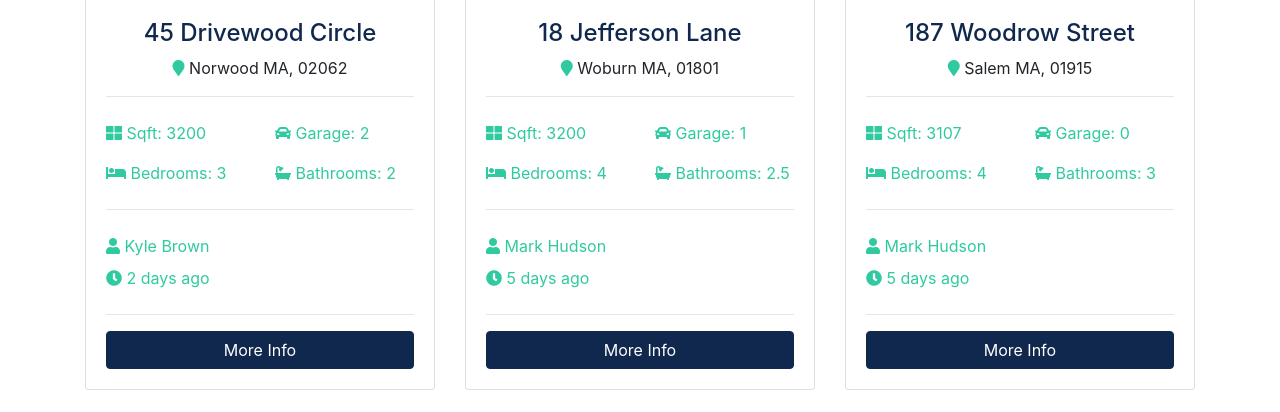
After one commit to RodrigoMachado9/django-web, a Django app: template templates/listings/search.jinja2 in a window 1280 px wide. The commit adds this page. Shown: the part 765-1177 px from the top of the page. Run offline with Django 3.2, Linux system fonts and the light colour scheme; the template is opened without the code that fills it, so the values that code supplies are empty; some libraries are stand-ins or nearby versions.

Commit message:
added search choice and refactoring view page

```diff
--- a/pages/views.py
+++ b/pages/views.py
@@ -2,6 +2,7 @@ from django.shortcuts import render
 # from django.http import HttpResponse
 from listings.models import Listing
 from realtors.models import Realtor
+from listings.choices import price, states, bedroom
 
 
 # Create your views here.
@@ -11,7 +12,10 @@ def index(request):
     listings = Listing.objects.order_by("-list_date").filter(is_published=True)[:3]
 
     context = {
-        "listings": listings
+        "listings": listings,
+        "state_choice": states,
+        "price_choice": price,
+        "bedroom_choice": bedroom
     }
 
     return render(request, 'pages/index.jinja2', context)
--- /dev/null
+++ b/templates/listings/search.jinja2
@@ -0,0 +1,390 @@
+{% extends 'base.jinja2' %}
+
+
+{% load humanize %}
+
+{% block content %}
+
+    <section id="showcase-inner" class="showcase-search text-white py-5">
+        <div class="container">
+            <div class="row text-center">
+                <div class="col-md-12">
+                    <form action="search.jinja2">
+                        <!-- Form Row 1 -->
+                        <div class="form-row">
+                            <div class="col-md-4 mb-3">
+                                <label class="sr-only">Keywords</label>
+                                <input type="text" name="keywords" class="form-control"
+                                       placeholder="Keyword (Pool, Garage, etc)">
+                            </div>
+
+                            <div class="col-md-4 mb-3">
+                                <label class="sr-only">City</label>
+                                <input type="text" name="city" class="form-control" placeholder="City">
+                            </div>
+
+                            <div class="col-md-4 mb-3">
+                                <label class="sr-only">State</label>
+                                <select name="state" class="form-control">
+                                    <option selected="true" disabled="disabled">State (All)</option>
+
+                                    {% for key, value in state_choice.items %}
+                                        <option value="{{ key }}">{{ value }}</option>
+                                    {% endfor %}
+
+                                </select>
+                            </div>
+                        </div>
+                        <!-- Form Row 2 -->
+                        <div class="form-row">
+                            <div class="col-md-6 mb-3">
+                                <label class="sr-only">Bedrooms</label>
+                                <select name="bedrooms" class="form-control">
+                                    <option selected="true" disabled="disabled">Bedrooms (Any)</option>
+
+                                    {% for key, value in bedroom_choice.items %}
+                                        <option value="{{ key }}">{{ value }}</option>
+                                    {% endfor %}
+
+                                </select>
+                            </div>
+                            <div class="col-md-6 mb-3">
+                                <select name="price" class="form-control">
+                                    <option selected="true" disabled="disabled">Max Price (All)</option>
+
+                                    {% for key, value in price_choice.items %}
+                                        <option value={{ key }}>{{ value }}</option>
+                                    {% endfor %}
+
+                                </select>
+                            </div>
+                        </div>
+                        <button class="btn btn-secondary btn-block mt-4" type="submit">Submit form</button>
+                    </form>
+                </div>
+            </div>
+        </div>
+    </section>
+
+    <!-- Breadcrumb -->
+    <section id="bc" class="mt-3">
+        <div class="container">
+            <nav aria-label="breadcrumb">
+                <ol class="breadcrumb">
+                    <li class="breadcrumb-item">
+                        <a href="index.html">
+                            <i class="fas fa-home"></i> Home</a>
+                    </li>
+                    <li class="breadcrumb-item">
+                        <a href="listings.html">Browse Listings</a>
+                    </li>
+                    <li class="breadcrumb-item active"> Search Results</li>
+                </ol>
+            </nav>
+        </div>
+    </section>
+
+    <!-- Listings -->
+    <section id="listings" class="py-4">
+        <div class="container">
+            <div class="row">
+
+                <!-- Listing 1 -->
+                <div class="col-md-6 col-lg-4 mb-4">
+                    <div class="card listing-preview">
+                        <img class="card-img-top" src="assets/img/homes/home-1.jpg" alt="">
+                        <div class="card-img-overlay">
+                            <h2>
+                                <span class="badge badge-secondary text-white">$490,000</span>
+                            </h2>
+                        </div>
+                        <div class="card-body">
+                            <div class="listing-heading text-center">
+                                <h4 class="text-primary">45 Drivewood Circle</h4>
+                                <p>
+                                    <i class="fas fa-map-marker text-secondary"></i> Norwood MA, 02062</p>
+                            </div>
+                            <hr>
+                            <div class="row py-2 text-secondary">
+                                <div class="col-6">
+                                    <i class="fas fa-th-large"></i> Sqft: 3200
+                                </div>
+                                <div class="col-6">
+                                    <i class="fas fa-car"></i> Garage: 2
+                                </div>
+                            </div>
+                            <div class="row py-2 text-secondary">
+                                <div class="col-6">
+                                    <i class="fas fa-bed"></i> Bedrooms: 3
+                                </div>
+                                <div class="col-6">
+                                    <i class="fas fa-bath"></i> Bathrooms: 2
+                                </div>
+                            </div>
+                            <hr>
+                            <div class="row py-2 text-secondary">
+                                <div class="col-12">
+                                    <i class="fas fa-user"></i> Kyle Brown
+                                </div>
+                            </div>
+                            <div class="row text-secondary pb-2">
+                                <div class="col-6">
+                                    <i class="fas fa-clock"></i> 2 days ago
+                                </div>
+                            </div>
+                            <hr>
+                            <a href="listing.html" class="btn btn-primary btn-block">More Info</a>
+                        </div>
+                    </div>
+                </div>
+
+                <!-- Listing 2 -->
+                <div class="col-md-6 col-lg-4 mb-4">
+                    <div class="card listing-preview">
+                        <img class="card-img-top" src="assets/img/homes/home-2.jpg" alt="">
+                        <div class="card-img-overlay">
+                            <h2>
+                                <span class="badge badge-secondary text-white">$550,000</span>
+                            </h2>
+                        </div>
+                        <div class="card-body">
+                            <div class="listing-heading text-center">
+                                <h4 class="text-primary">18 Jefferson Lane</h4>
+                                <p>
+                                    <i class="fas fa-map-marker text-secondary"></i> Woburn MA, 01801</p>
+                            </div>
+                            <hr>
+                            <div class="row py-2 text-secondary">
+                                <div class="col-6">
+                                    <i class="fas fa-th-large"></i> Sqft: 3200
+                                </div>
+                                <div class="col-6">
+                                    <i class="fas fa-car"></i> Garage: 1
+                                </div>
+                            </div>
+                            <div class="row py-2 text-secondary">
+                                <div class="col-6">
+                                    <i class="fas fa-bed"></i> Bedrooms: 4
+                                </div>
+                                <div class="col-6">
+                                    <i class="fas fa-bath"></i> Bathrooms: 2.5
+                                </div>
+                            </div>
+                            <hr>
+                            <div class="row py-2 text-secondary">
+                                <div class="col-6">
+                                    <i class="fas fa-user"></i> Mark Hudson
+                                </div>
+                            </div>
+                            <div class="row text-secondary pb-2">
+                                <div class="col-6">
+                                    <i class="fas fa-clock"></i> 5 days ago
+                                </div>
+                            </div>
+                            <hr>
+                            <a href="listing.html" class="btn btn-primary btn-block">More Info</a>
+                        </div>
+                    </div>
+                </div>
+
+                <!-- Listing 3 -->
+                <div class="col-md-6 col-lg-4 mb-4">
+                    <div class="card listing-preview">
+                        <img class="card-img-top" src="assets/img/homes/home-3.jpg" alt="">
+                        <div class="card-img-overlay">
+                            <h2>
+                                <span class="badge badge-secondary text-white">$580,000</span>
+                            </h2>
+                        </div>
+                        <div class="card-body">
+                            <div class="listing-heading text-center">
+                                <h4 class="text-primary">187 Woodrow Street</h4>
+                                <p>
+                                    <i class="fas fa-map-marker text-secondary"></i> Salem MA, 01915</p>
+                            </div>
+                            <hr>
+                            <div class="row py-2 text-secondary">
+                                <div class="col-6">
+                                    <i class="fas fa-th-large"></i> Sqft: 3107
+                                </div>
+                                <div class="col-6">
+                                    <i class="fas fa-car"></i> Garage: 0
+                                </div>
+                            </div>
+                            <div class="row py-2 text-secondary">
+                                <div class="col-6">
+                                    <i class="fas fa-bed"></i> Bedrooms: 4
+                                </div>
+                                <div class="col-6">
+                                    <i class="fas fa-bath"></i> Bathrooms: 3
+                                </div>
+                            </div>
+                            <hr>
+                            <div class="row py-2 text-secondary">
+                                <div class="col-6">
+                                    <i class="fas fa-user"></i> Mark Hudson
+                                </div>
+                            </div>
+                            <div class="row text-secondary pb-2">
+                                <div class="col-6">
+                                    <i class="fas fa-clock"></i> 5 days ago
+                                </div>
+                            </div>
+                            <hr>
+                            <a href="listing.html" class="btn btn-primary btn-block">More Info</a>
+                        </div>
+                    </div>
+                </div>
+
+                <!-- Listing 4 -->
+                <div class="col-md-6 col-lg-4 mb-4">
+                    <div class="card listing-preview">
+                        <img class="card-img-top" src="assets/img/homes/home-4.jpg" alt="">
+                        <div class="card-img-overlay">
+                            <h2>
+                                <span class="badge badge-secondary text-white">$380,000</span>
+                            </h2>
+                        </div>
+                        <div class="card-body">
+                            <div class="listing-heading text-center">
+                                <h4 class="text-primary">28 Gifford Street</h4>
+                                <p>
+                                    <i class="fas fa-map-marker text-secondary"></i> Bedford NH, 03103</p>
+                            </div>
+                            <hr>
+                            <div class="row py-2 text-secondary">
+                                <div class="col-6">
+                                    <i class="fas fa-th-large"></i> Sqft: 2927
+                                </div>
+                                <div class="col-6">
+                                    <i class="fas fa-car"></i> Garage: 2
+                                </div>
+                            </div>
+                            <div class="row py-2 text-secondary">
+                                <div class="col-6">
+                                    <i class="fas fa-bed"></i> Bedrooms: 4
+                                </div>
+                                <div class="col-6">
+                                    <i class="fas fa-bath"></i> Bathrooms: 2
+                                </div>
+                            </div>
+                            <hr>
+                            <div class="row py-2 text-secondary">
+                                <div class="col-6">
+                                    <i class="fas fa-user"></i> Jenny Johnson
+                                </div>
+                            </div>
+                            <div class="row text-secondary pb-2">
+                                <div class="col-6">
+                                    <i class="fas fa-clock"></i> 5 days ago
+                                </div>
+                            </div>
+                            <hr>
+                            <a href="listing.html" class="btn btn-primary btn-block">More Info</a>
+                        </div>
+                    </div>
+                </div>
+
+                <!-- Listing 5 -->
+                <div class="col-md-6 col-lg-4 mb-4">
+                    <div class="card listing-preview">
+                        <img class="card-img-top" src="assets/img/homes/home-5.jpg" alt="">
+                        <div class="card-img-overlay">
+                            <h2>
+                                <span class="badge badge-secondary text-white">$230,000</span>
+                            </h2>
+                        </div>
+                        <div class="card-body">
+                            <div class="listing-heading text-center">
+                                <h4 class="text-primary">12 United Road</h4>
+                                <p>
+                                    <i class="fas fa-map-marker text-secondary"></i> South Hampton NH, 03827</p>
+                            </div>
+                            <hr>
+                            <div class="row py-2 text-secondary">
+                                <div class="col-6">
+                                    <i class="fas fa-th-large"></i> Sqft: 2207
+                                </div>
+                                <div class="col-6">
+                                    <i class="fas fa-car"></i> Garage: 1
+                                </div>
+                            </div>
+                            <div class="row py-2 text-secondary">
+                                <div class="col-6">
+                                    <i class="fas fa-bed"></i> Bedrooms: 3
+                                </div>
+                                <div class="col-6">
+                                    <i class="fas fa-bath"></i> Bathrooms: 1.5
+                                </div>
+                            </div>
+                            <hr>
+                            <div class="row py-2 text-secondary">
+                                <div class="col-6">
+                                    <i class="fas fa-user"></i> Kyle Brown
+                                </div>
+                            </div>
+                            <div class="row text-secondary pb-2">
+                                <div class="col-6">
+                                    <i class="fas fa-clock"></i> 5 days ago
+                                </div>
+                            </div>
+                            <hr>
+                            <a href="listing.html" class="btn btn-primary btn-block">More Info</a>
+                        </div>
+                    </div>
+                </div>
+
+                <!-- Listing 6 -->
+                <div class="col-md-6 col-lg-4 mb-4">
+                    <div class="card listing-preview">
+                        <img class="card-img-top" src="assets/img/homes/home-6.jpg" alt="">
+                        <div class="card-img-overlay">
+                            <h2>
+                                <span class="badge badge-secondary text-white">$780,000</span>
+                            </h2>
+                        </div>
+                        <div class="card-body">
+                            <div class="listing-heading text-center">
+                                <h4 class="text-primary">33 Essex Circle</h4>
+                                <p>
+                                    <i class="fas fa-map-marker text-secondary"></i> Lexington MA, 01731</p>
+                            </div>
+                            <hr>
+                            <div class="row py-2 text-secondary">
+                                <div class="col-6">
+                                    <i class="fas fa-th-large"></i> Sqft: 4145
+                                </div>
+                                <div class="col-6">
+                                    <i class="fas fa-car"></i> Garage: 1
+                                </div>
+                            </div>
+                            <div class="row py-2 text-secondary">
+                                <div class="col-6">
+                                    <i class="fas fa-bed"></i> Bedrooms: 5
+                                </div>
+                                <div class="col-6">
+                                    <i class="fas fa-bath"></i> Bathrooms: 3.5
+                                </div>
+                            </div>
+                            <hr>
+                            <div class="row py-2 text-secondary">
+                                <div class="col-6">
+                                    <i class="fas fa-user"></i> Kyle Brown
+                                </div>
+                            </div>
+                            <div class="row text-secondary pb-2">
+                                <div class="col-6">
+                                    <i class="fas fa-clock"></i> 5 days ago
+                                </div>
+                            </div>
+                            <hr>
+                            <a href="listing.html" class="btn btn-primary btn-block">More Info</a>
+                        </div>
+                    </div>
+                </div>
+
+            </div>
+        </div>
+    </section>
+
+{% endblock %}
```
Also changed, not shown: listings/views.py (+8 -2 lines), templates/listings/search.html (deleted, +0 -11 lines), templates/pages/index.jinja2 (+17 -74 lines).
